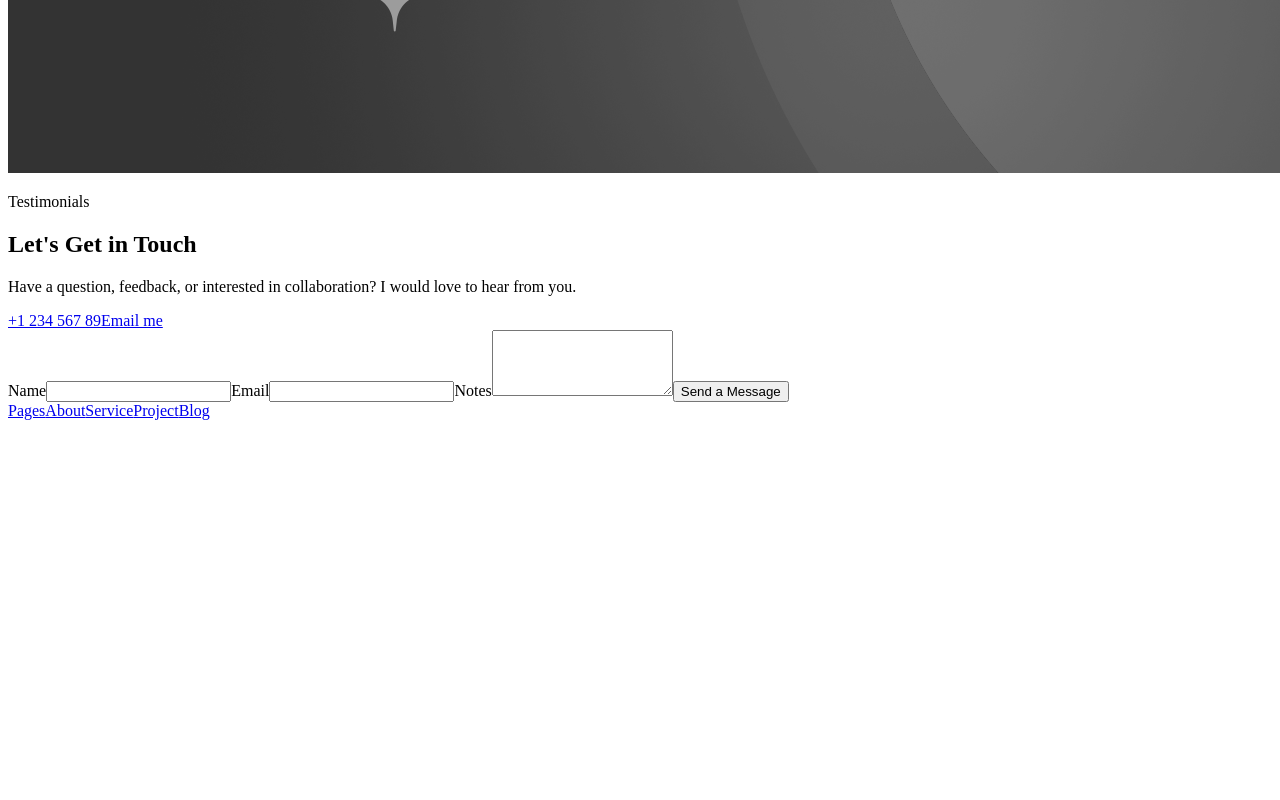
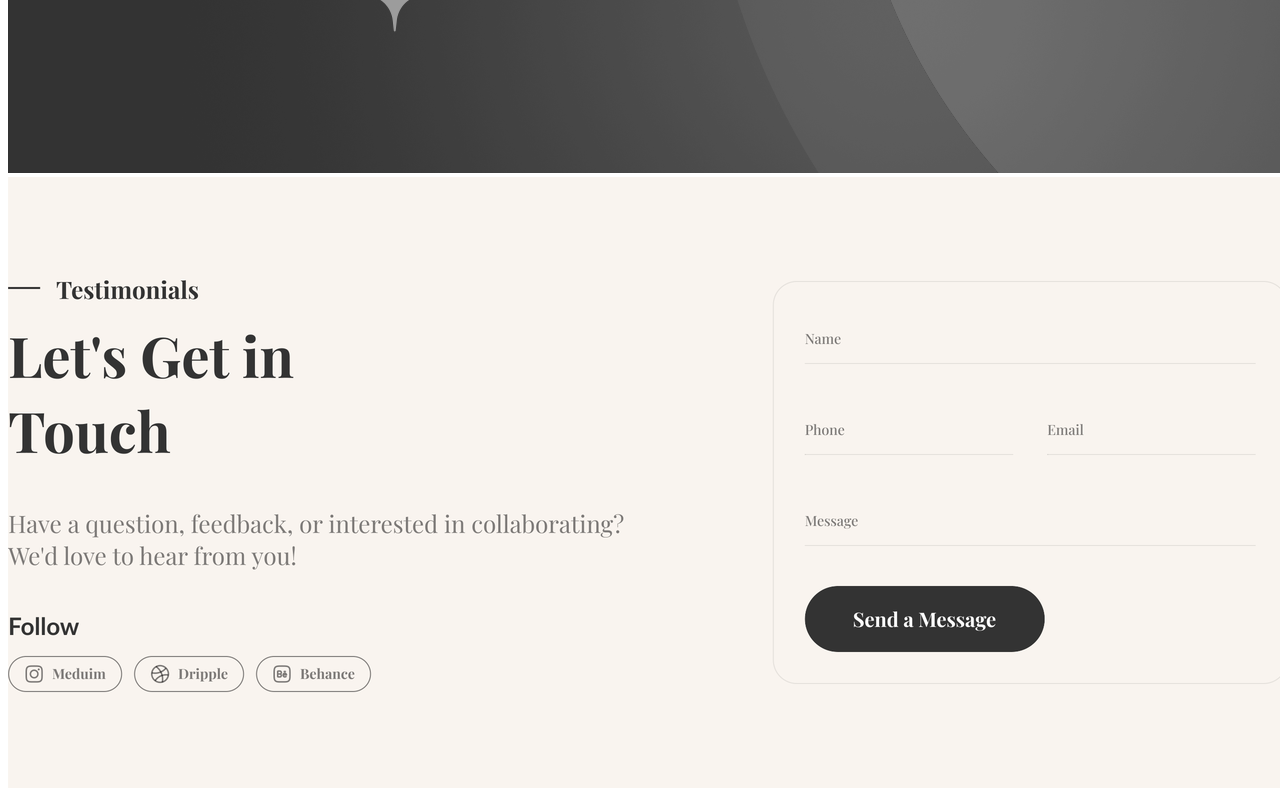
Before and after one commit to Abi1261999/ui-ux-Figma, a React (Vite) app: page / in a window 1280 px wide. Shown: the part 8860-9660 px from the top of the page. Before the commit the page ends 9288 px from the top, so only its background shows below. Built offline with nearby package versions, Linux system fonts and the light colour scheme; the HTML template or start-up script is replaced by a standard one.

Commit message:
Replace contact section with PDF image
Co-authored-by: Abi1261999 <Abi1261999@users.noreply.github.com>

```diff
--- a/src/components/ContactFooter.jsx
+++ b/src/components/ContactFooter.jsx
@@ -1,43 +1,14 @@
-import SectionLabel from './SectionLabel';
+import contactSectionImage from '../assets/contact/contact-section.png';
 
 function ContactFooter() {
   return (
-    <footer className="contact" id="contact">
-      <div>
-        <SectionLabel>Testimonials</SectionLabel>
-        <h2>Let's Get in Touch</h2>
-        <p>
-          Have a question, feedback, or interested in collaboration? I would
-          love to hear from you.
-        </p>
-        <div className="contact-actions">
-          <a href="tel:+123456789">+1 234 567 89</a>
-          <a href="mailto:hello@example.com">Email me</a>
-        </div>
-      </div>
-      <form>
-        <label>
-          Name
-          <input type="text" name="name" />
-        </label>
-        <label>
-          Email
-          <input type="email" name="email" />
-        </label>
-        <label className="full">
-          Notes
-          <textarea name="notes" rows="4" />
-        </label>
-        <button type="submit">Send a Message</button>
-      </form>
-      <nav className="footer-nav" aria-label="Footer links">
-        <a href="#hero">Pages</a>
-        <a href="#about">About</a>
-        <a href="#services">Service</a>
-        <a href="#portfolio">Project</a>
-        <a href="#contact">Blog</a>
-      </nav>
-    </footer>
+    <section className="contact-image-section" id="contact">
+      <img src={contactSectionImage} alt="Contact form section" />
+      <a className="contact-social contact-social-medium" href="https://medium.com" aria-label="Medium" />
+      <a className="contact-social contact-social-dripple" href="https://dribbble.com" aria-label="Dripple" />
+      <a className="contact-social contact-social-behance" href="https://behance.net" aria-label="Behance" />
+      <a className="contact-send-button" href="mailto:hello@example.com" aria-label="Send a Message" />
+    </section>
   );
 }
 
--- a/src/styles.css
+++ b/src/styles.css
@@ -888,6 +888,59 @@ textarea {
   padding-top: 28px;
 }
 
+.contact-image-section {
+  margin-inline: auto;
+  max-width: 1280px;
+  position: relative;
+  width: min(1280px, calc(100% - 160px));
+}
+
+.contact-image-section img {
+  display: block;
+  height: auto;
+  width: 100%;
+}
+
+.contact-social,
+.contact-send-button {
+  position: absolute;
+}
+
+.contact-social {
+  border-radius: 999px;
+  height: 5.8%;
+  top: 78.3%;
+}
+
+.contact-social-medium {
+  left: 0;
+  width: 11.2%;
+}
+
+.contact-social-dripple {
+  left: 12.5%;
+  width: 10.8%;
+}
+
+.contact-social-behance {
+  left: 24.6%;
+  width: 10.8%;
+}
+
+.contact-send-button {
+  border-radius: 999px;
+  height: 10.8%;
+  left: 62.2%;
+  top: 67.1%;
+  width: 18.9%;
+}
+
+.contact-social:focus-visible,
+.contact-send-button:focus-visible {
+  outline: 3px solid #2f90ff;
+  outline-offset: 4px;
+}
+
 @media (max-width: 920px) {
   .site-header {
     flex-wrap: wrap;
@@ -988,6 +1041,10 @@ textarea {
   .testimonials-image-section {
     width: calc(100% - 80px);
   }
+
+  .contact-image-section {
+    width: calc(100% - 80px);
+  }
 }
 
 @media (max-width: 640px) {
@@ -1057,6 +1114,10 @@ textarea {
   }
 
   .testimonials-image-section {
+    width: calc(100% - 36px);
+  }
+
+  .contact-image-section {
     width: calc(100% - 36px);
   }
 
```
Also changed, not shown: src/assets/contact/contact-section.png (added).
